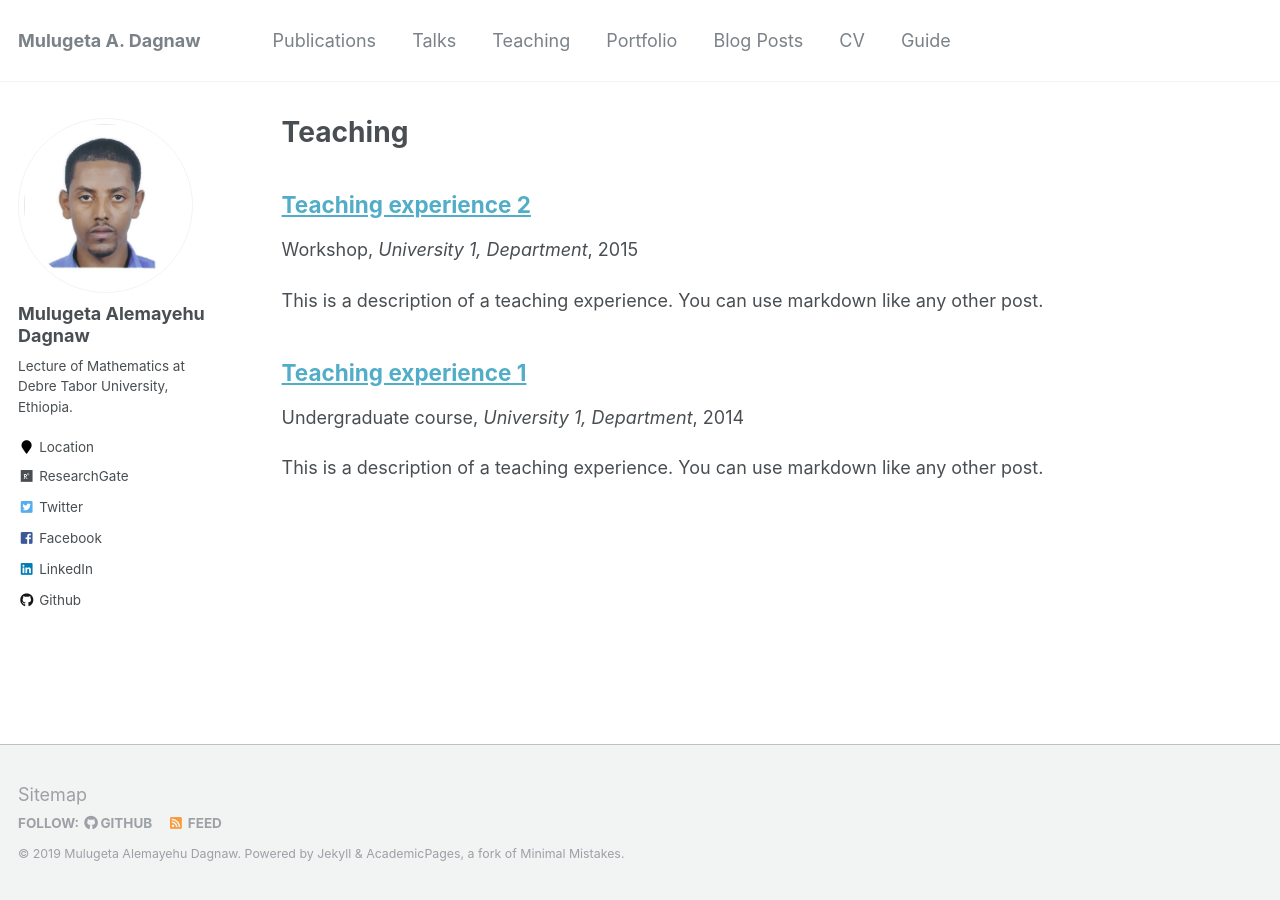
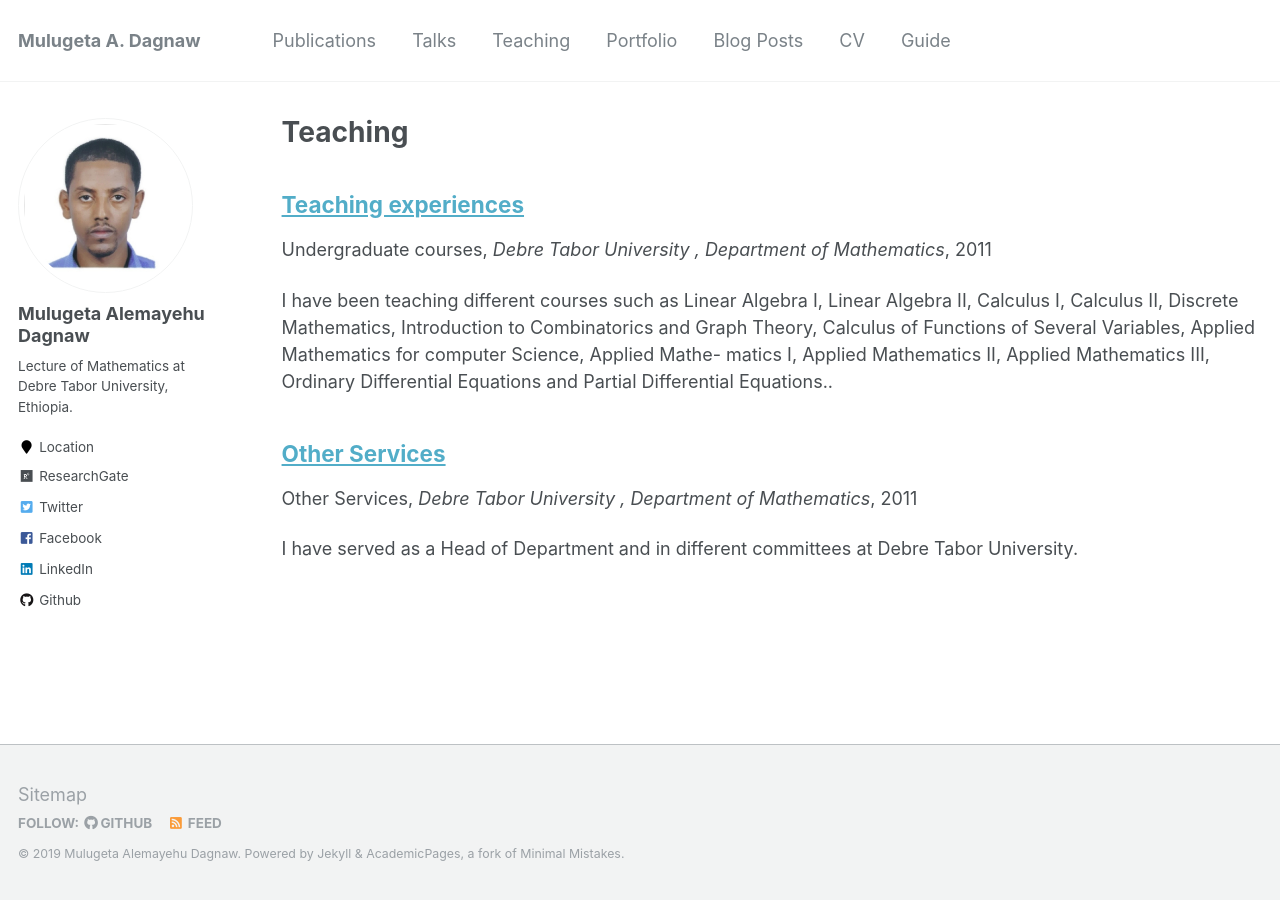
Before and after one commit to muledagnaw/muledagnaw.github.io, a Jekyll site: the page built from _pages/teaching.html, in a window 1280 px wide. Built offline with Jekyll 4.4.1, drawn with Linux system fonts in a browser that asks for light colours.

Commit message:
updatednew11 site

```diff
--- a/_teaching/2014-spring-teaching-1.md
+++ b/_teaching/2014-spring-teaching-1.md
@@ -1,14 +1,18 @@
 ---
-title: "Teaching experience 1"
+title: "Teaching experiences "
 collection: teaching
-type: "Undergraduate course"
-permalink: /teaching/2014-spring-teaching-1
-venue: "University 1, Department"
-date: 2014-01-01
-location: "City, Country"
+type: "Undergraduate courses"
+permalink: /teaching/2011-spring-teaching
+venue: "Debre Tabor University , Department of Mathematics"
+date: 2011-04-01
+location: "Debre Tabor, Ethiopia"
 ---
 
-This is a description of a teaching experience. You can use markdown like any other post.
+I have been teaching different courses such as Linear Algebra I, Linear Algebra II, Calculus I, Calculus II, Discrete Mathematics,
+Introduction to Combinatorics and Graph Theory, Calculus of Functions of
+Several Variables, Applied Mathematics for computer Science, Applied Mathe-
+matics I, Applied Mathematics II, Applied Mathematics III, Ordinary Differential
+Equations and Partial Differential Equations..
 
 Heading 1
 ======
--- a/_teaching/2015-spring-teaching-2.md
+++ b/_teaching/2015-spring-teaching-2.md
@@ -1,14 +1,14 @@
 ---
-title: "Teaching experience 2"
-collection: teaching
-type: "Workshop"
-permalink: /teaching/2015-spring-teaching-1
-venue: "University 1, Department"
-date: 2015-01-01
-location: "City, Country"
+title: " Other Services"
+collection:  Other Services
+type: " Other Services"
+permalink: /teaching/2011-spring-teaching
+venue: "Debre Tabor University , Department of Mathematics"
+date: 2011-01-01
+location: "Debre Tabor, Ethiopia"
 ---
 
-This is a description of a teaching experience. You can use markdown like any other post.
+I have served as a Head of Department and in different committees at Debre Tabor University.
 
 Heading 1
 ======
```
